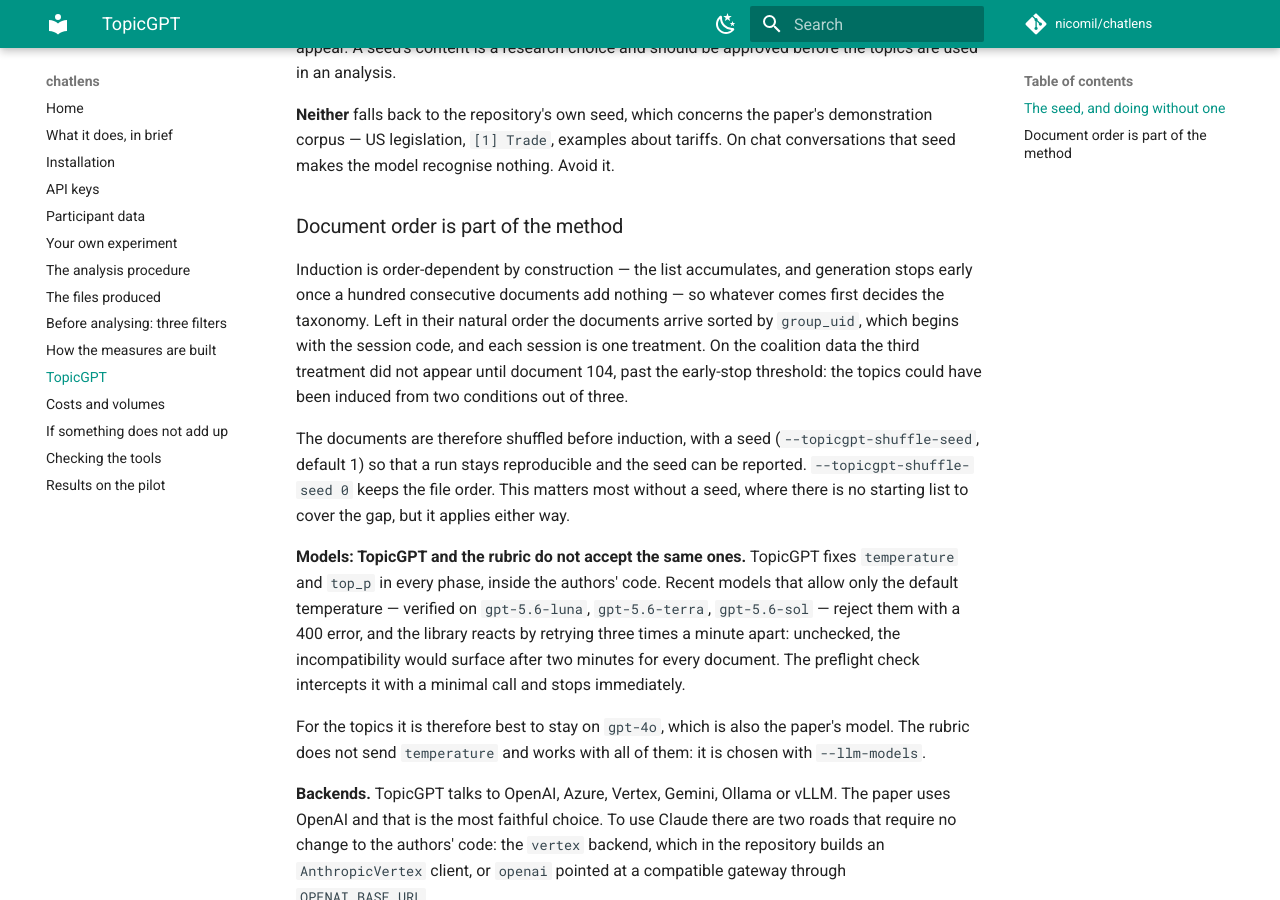
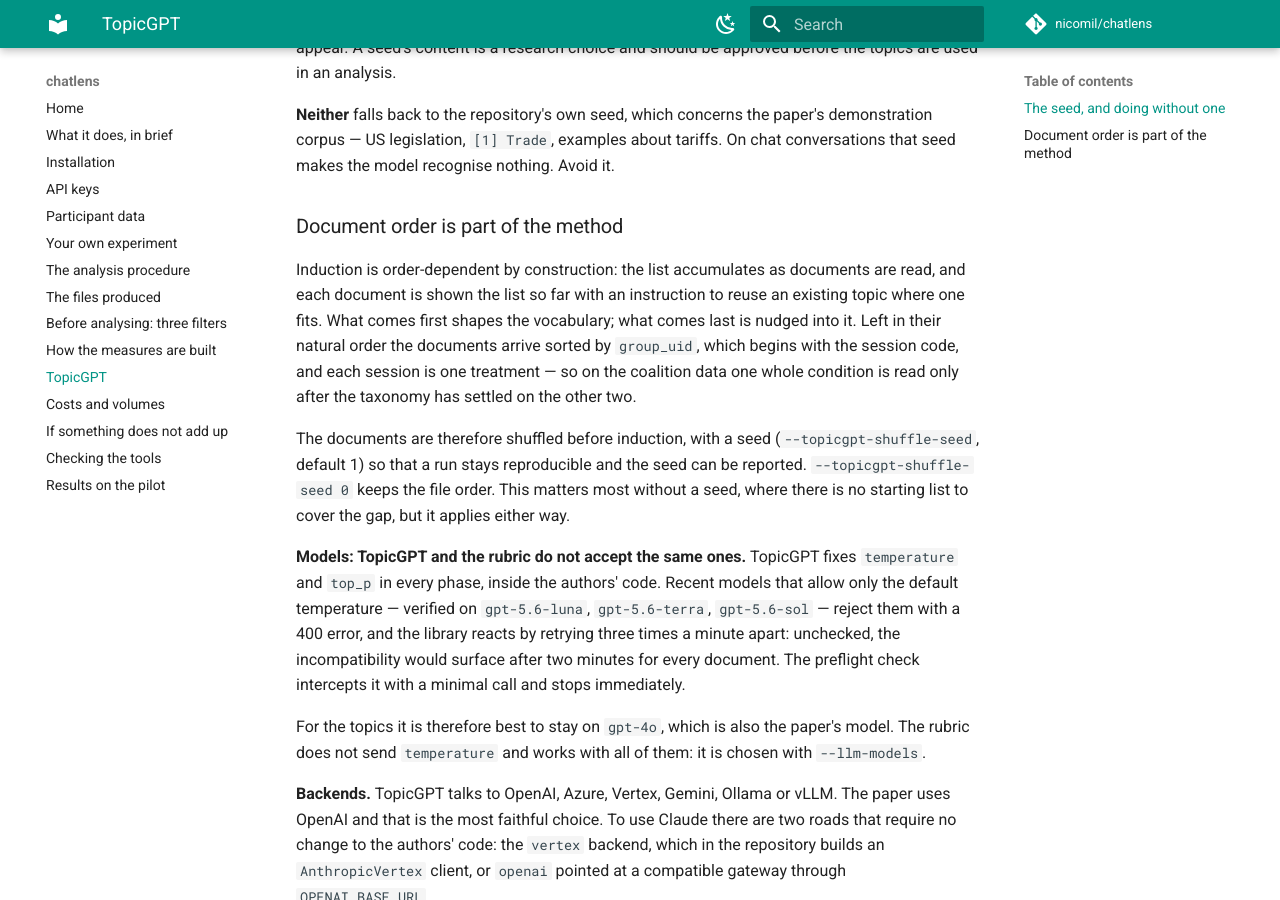
Before and after one commit to nicomil/chatlens, an MkDocs documentation site: the page built from docs/10-topicgpt.md, in a window 1280 px wide and 900 px high, scrolled down 1037 px. Built offline with MkDocs 1.6.1 and Material for MkDocs 9.7.7, drawn with Linux system fonts in a browser that asks for light colours; comment, search, counter and statistics services are not loaded.

Commit message:
fix: early_stop is 1000, not 100 — the claim was wrong
I wrote, in a code comment, a test, the README and the changelog, that topic
induction stops after a hundred consecutive documents that add nothing, and
that the coalition data's third treatment at document 104 was therefore past
the threshold and might never be read.

That is not what happens. The 100 is the default of the inner `generate_topics`
function; the public entry point we actually call, `generate_topic_lvl1`,
defaults `early_stop` to 1000 and passes it through. With 501 documents it
cannot fire, and every document is read.

The ordering defect is real and the shuffle stays, but for the milder reason:
the list accumulates and each document is shown the list so far with an
instruction to reuse an existing topic where one fits, so one whole condition
was being read only after the taxonomy had settled on the other two. That
biases the vocabulary; it does not truncate the corpus.

Corrected everywhere the wrong figure was stated.

```diff
--- a/docs/10-topicgpt.md
+++ b/docs/10-topicgpt.md
@@ -54,13 +54,13 @@ chat conversations that seed makes the model recognise nothing. Avoid it.
 
 ### Document order is part of the method
 
-Induction is order-dependent by construction — the list accumulates, and
-generation stops early once a hundred consecutive documents add nothing — so
-whatever comes first decides the taxonomy. Left in their natural order the
-documents arrive sorted by `group_uid`, which begins with the session code, and
-each session is one treatment. On the coalition data the third treatment did
-not appear until document 104, past the early-stop threshold: the topics could
-have been induced from two conditions out of three.
+Induction is order-dependent by construction: the list accumulates as
+documents are read, and each document is shown the list so far with an
+instruction to reuse an existing topic where one fits. What comes first shapes
+the vocabulary; what comes last is nudged into it. Left in their natural order
+the documents arrive sorted by `group_uid`, which begins with the session code,
+and each session is one treatment — so on the coalition data one whole
+condition is read only after the taxonomy has settled on the other two.
 
 The documents are therefore shuffled before induction, with a seed
 (`--topicgpt-shuffle-seed`, default 1) so that a run stays reproducible and the
```
Also changed, not shown: CHANGELOG.md (+6 -6 lines), README.md (+7 -7 lines), 2 other files.
